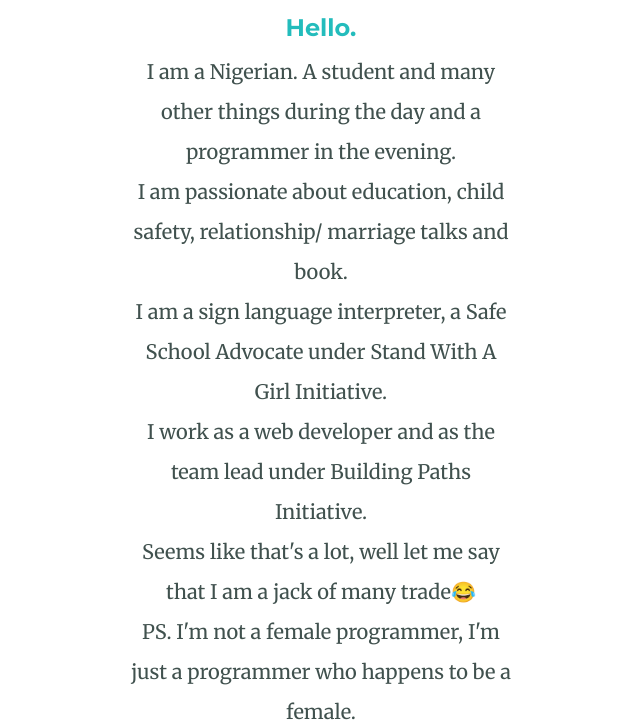
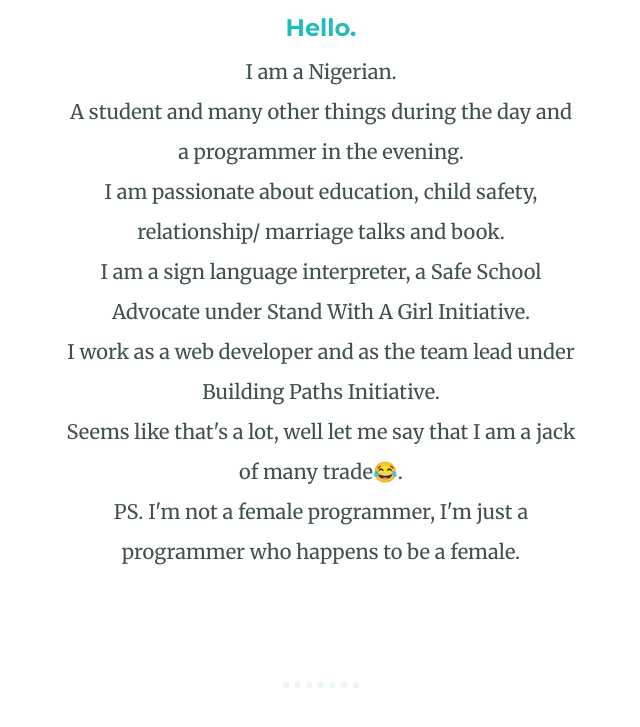
Before and after one commit to Wateefeh/cv, a plain HTML site: page index.html in a window 1280 px wide. Shown: the part 573-1300 px from the top of the page, without its empty margins (319-959 px from the left). Drawn offline with Linux system fonts and the light colour scheme.

Commit message:
Second commit to the changes

```diff
--- a/index.html
+++ b/index.html
@@ -29,8 +29,10 @@
     />
     <h2>Hello.</h2>
     <p class="helo">
-      I am a Nigerian. A student and many other things during the day and a
-      programmer in the evening.
+      I am a Nigerian.
+      <br />
+      A student and many other things during the day and a programmer in the
+      evening.
       <br />
       I am passionate about education, child safety, relationship/ marriage
       talks and book.
@@ -40,7 +42,7 @@
       I work as a web developer and as the team lead under Building Paths
       Initiative.
       <br />
-      Seems like that's a lot, well let me say that I am a jack of many trade😂
+      Seems like that's a lot, well let me say that I am a jack of many trade😂.
       <br />
       PS. I'm not a female programmer, I'm just a programmer who happens to be a
       female.
@@ -104,8 +106,7 @@
           <a class="footer-link" href="https://github.com/account">Github</a>
           <footer>
             <p class="foot">
-              © Copyright 2023 Watife Arrow @ DiversityCode. All rights
-              reserved.
+              © Copyright 2023 AB @ DiversityCode. All rights reserved.
             </p>
           </footer>
         </div>
--- a/styles.css
+++ b/styles.css
@@ -59,7 +59,7 @@ hr {
   line-height: 2;
   padding-bottom: 10px;
   margin: auto;
-  width: 30%;
+  width: 40%;
 }
 h4 {
   text-align: center;
@@ -94,7 +94,8 @@ h4 {
   text-decoration: none;
   padding: 50px 0 20px;
   font-family: "Montserrat", sans-serif;
-  margin: 10px 20px;
+  margin: 20px 30px;
+  margin-bottom: 40px;
 }
 .footer-link:hover {
   color: #eaf6f6;
```
